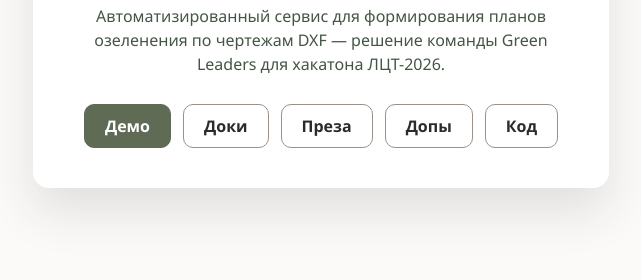
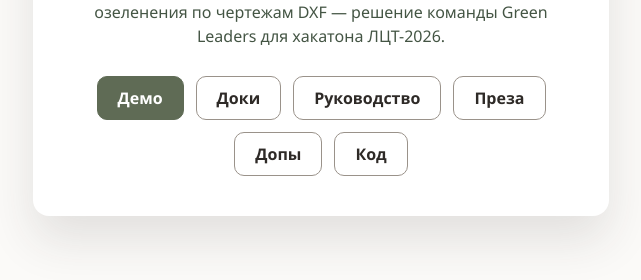
Before and after one commit to greenleadersteam/site, a plain HTML site: page index.html in a window 1280 px wide. Shown: the part 518-798 px from the top of the page, without its empty margins (319-960 px from the left). Drawn offline with Linux system fonts and the light colour scheme.

Commit message:
docs: отдельная кнопка «Руководство»

```diff
--- a/index.html
+++ b/index.html
@@ -20,6 +20,7 @@
     <nav class="hero-links" role="group">
       <a class="pure-button pure-button-primary" href="https://app.greenleaders.online">Демо</a>
       <a class="pure-button" href="assets/docs.pdf">Доки</a>
+      <a class="pure-button" href="assets/guide.pdf">Руководство</a>
       <a class="pure-button" href="assets/slides.pdf">Преза</a>
       <a class="pure-button" href="assets/extras.zip">Допы</a>
       <a class="pure-button" href="https://github.com/greenleadersteam">Код</a>
```
Also changed, not shown: 1 other file.
